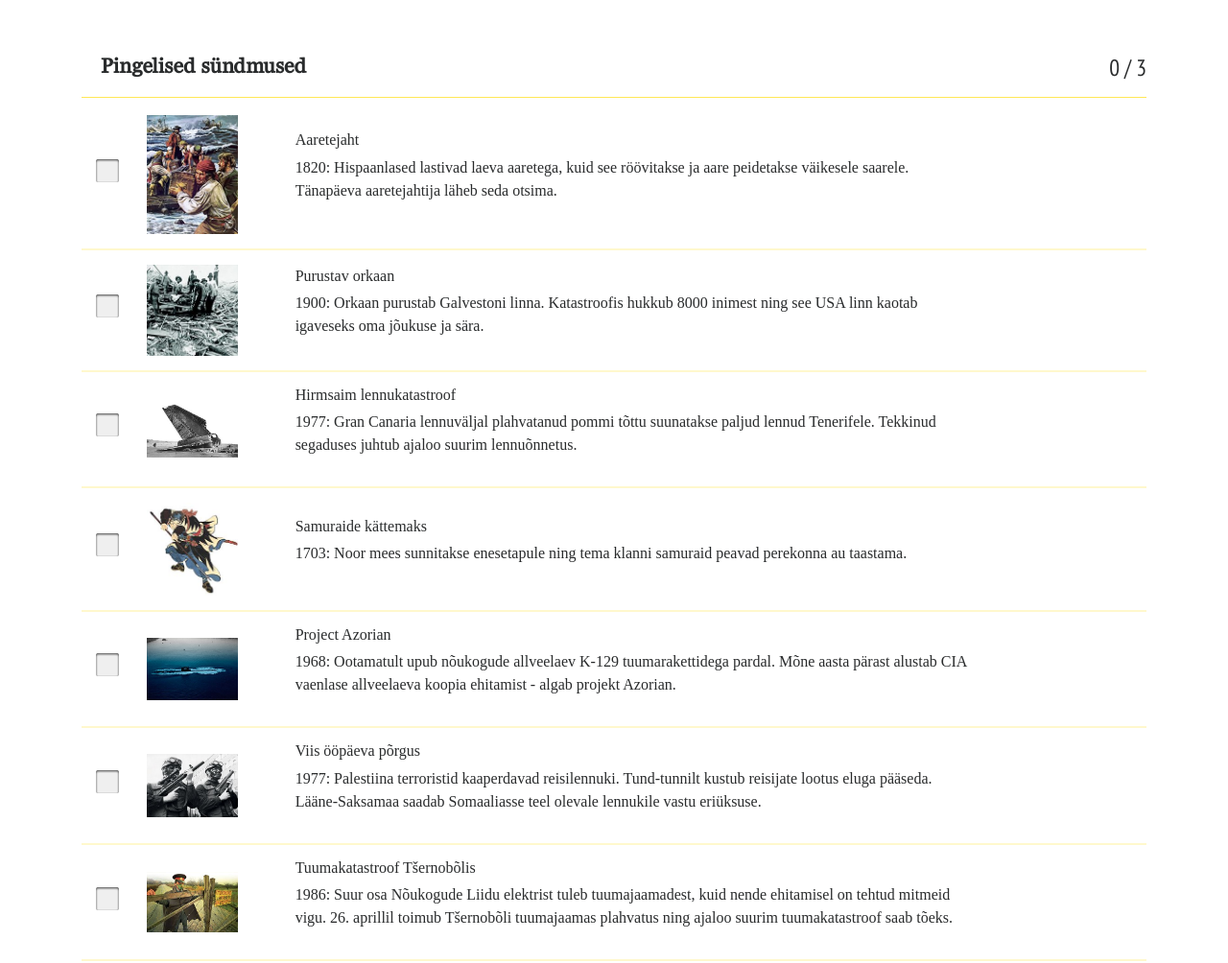
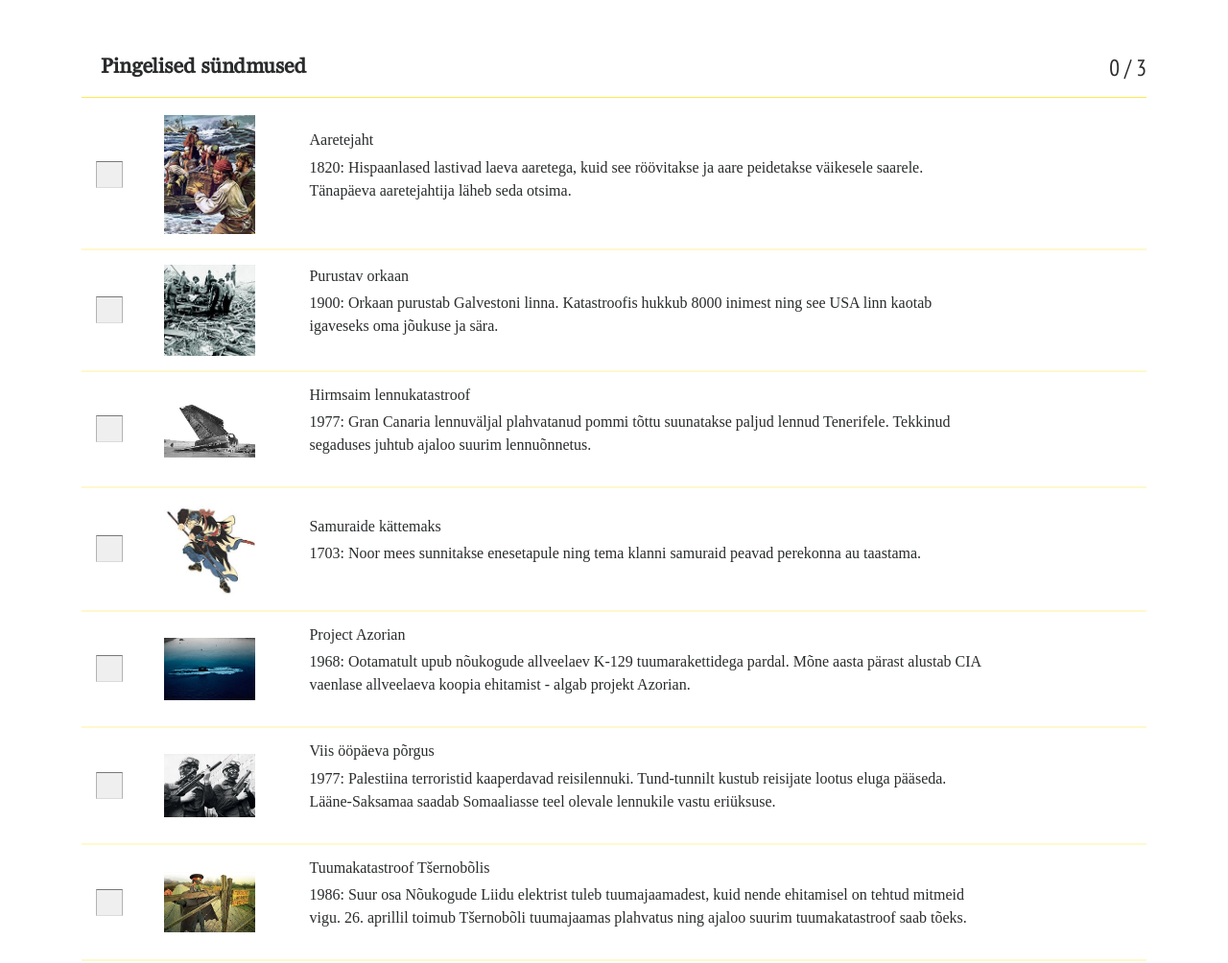
Before and after one commit to rpilev/checkbox-accordion, a plain HTML site: page index.html in a window 1280 px wide. Shown: the part 821-1825 px from the top of the page at 96% size. Drawn offline with Linux system fonts and the light colour scheme; a web font is replaced by a local one.

Commit message:
Fixed cross-browser compatibility

```diff
--- a/imports/accordion/css/accordion.css
+++ b/imports/accordion/css/accordion.css
@@ -22,22 +22,59 @@
   padding: 15px;
 }
 
-.accordion-tab-content table tr td input[type="checkbox"] {
-  visibility: hidden;
-  margin-bottom: 20px;
+.accordion-tab-content table tr td input[type=checkbox] {
+  appearance: none;
+  background: transparent;
+  position: relative;
 }
-.accordion-tab-content table tr td input[type="checkbox"]:before {
+.accordion-tab-content table tr td input[type=checkbox]::after {
+  position: absolute;
+  top: 0;
+  left: 0;
+  content: '';
+  text-align: center;
+  background: #efefef;
+  display: block;
+  pointer-events: none;
+  opacity: 1;
+  color: black;
+  border-top: 1px solid #787878;
+  border-left: 1px solid #b3b3b3;
+  border-right: 1px solid #b3b3b3;
+  border-bottom: 1px solid #dbdbdb;
+}
+.accordion-tab-content table tr td input[type=checkbox] + label {
+  line-height: 48px;
+  margin: 0 15px 0 15px;
+}
+.accordion-tab-content table tr td input[type=checkbox]:checked::after {
+  content: '\2713';
+  font-weight: bolder;
+  background-color: #fff6bf;
+  border: 1px solid #f0ce00;
+}
+.accordion-tab-content table tr td input[type=checkbox],
+.accordion-tab-content table tr td input[type=checkbox]::after {
+  width: 28px;
+  height: 28px;
+  font-size: 26px;
+  line-height: 28px;
+  vertical-align: middle;
+}
+
+/*
+.accordion-tab-content table tr td input[type="checkbox"]:after {
   visibility: visible;
   content: url(../img/checkbox-unchecked.png);
   vertical-align: top;
   padding: 0;
 }
-.accordion-tab-content table tr td input[type="checkbox"]:checked:before {
+.accordion-tab-content table tr td input[type="checkbox"]:checked:after {
   visibility: visible;
   content: url(../img/checkbox-checked.png);
   vertical-align: top;
   padding: 0;
-}
+}*/
 
 .accordion-thumbnail {
   width: 95px;
--- a/imports/accordion/js/accordion.js
+++ b/imports/accordion/js/accordion.js
@@ -132,6 +132,7 @@
       tabcontents[i].style.display = 'none';
       tabcontents[i].style.transform = 'scaleY(0)';
     }
+
     //open selected tab
     document.getElementById('accodion-content-tab-' + index).style.display = 'block';
     setTimeout(function() {
@@ -152,9 +153,10 @@
 
     //add click eventlisteners
     for(let i=0;i<tabsHeaders.length;i++) {
-      tabsHeaders[i].addEventListener('click', function() {
-        openTab(i);
-        tabsHeaders[i].scrollIntoView({
+
+      tabsHeaders[i].addEventListener('click', function(e) {
+        openTab(e.target.dataset.tabid);
+        tabsHeaders[e.target.dataset.tabid].scrollIntoView({
           behavior: 'smooth',
           block: "start",
           inline: "nearest"
@@ -162,9 +164,9 @@
       });
     }
     for(let i=0;i<tabsHeaders.length-1;i++) {
-      redButtons[i].addEventListener('click', function() {
-        openTab(i+1);
-        tabsHeaders[i+1].scrollIntoView({
+      redButtons[i].addEventListener('click', function(e) {
+        openTab(e.target.dataset.tabid);
+        tabsHeaders[e.target.dataset.tabid].scrollIntoView({
           behavior: 'smooth',
           block: "start",
           inline: "nearest"
@@ -191,8 +193,8 @@
       }
       accordionHTML += '\
         <div class="tab">\
-          <div class="accordion-tab-header">\
-            <h3 class="accordion-tab-title">'+data[i].tab_title+'</h3>\
+          <div class="accordion-tab-header" data-tabid="'+i+'">\
+            <h3 class="accordion-tab-title" data-tabid="'+i+'">'+data[i].tab_title+'</h3>\
             <p class="accordion-tab-selection-number" id="select-counter-'+i+'">0 / 3</p>\
           </div>\
           <div class="accordion-tab-content" id="accodion-content-tab-'+i+'">\
@@ -215,7 +217,7 @@
           if (i!=data.length-1) {
             accordionHTML += '\
                 </table>\
-                <button class="red-button">Järgmine teema</button>\
+                <button class="red-button" data-tabid="'+ parseInt(i+1) +'">Järgmine teema</button>\
               </div>\
             </div>\
             ';
--- a/index.html
+++ b/index.html
@@ -1,5 +1,5 @@
 <!DOCTYPE html>
-<html>
+<html lang="et">
   <head>
     <title>Raul Špilev Portfolio</title>
     <meta name="viewport" content="width=device-width, initial-scale=1.0">
```
